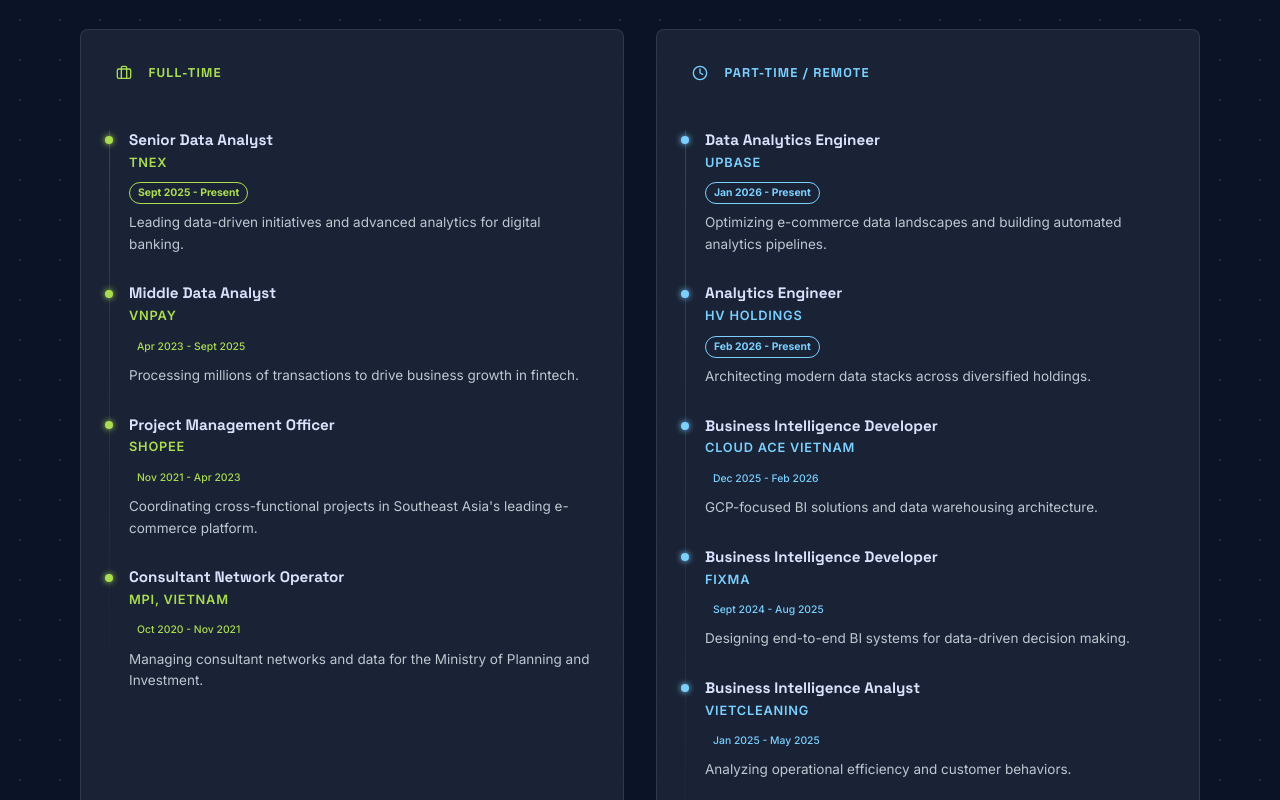
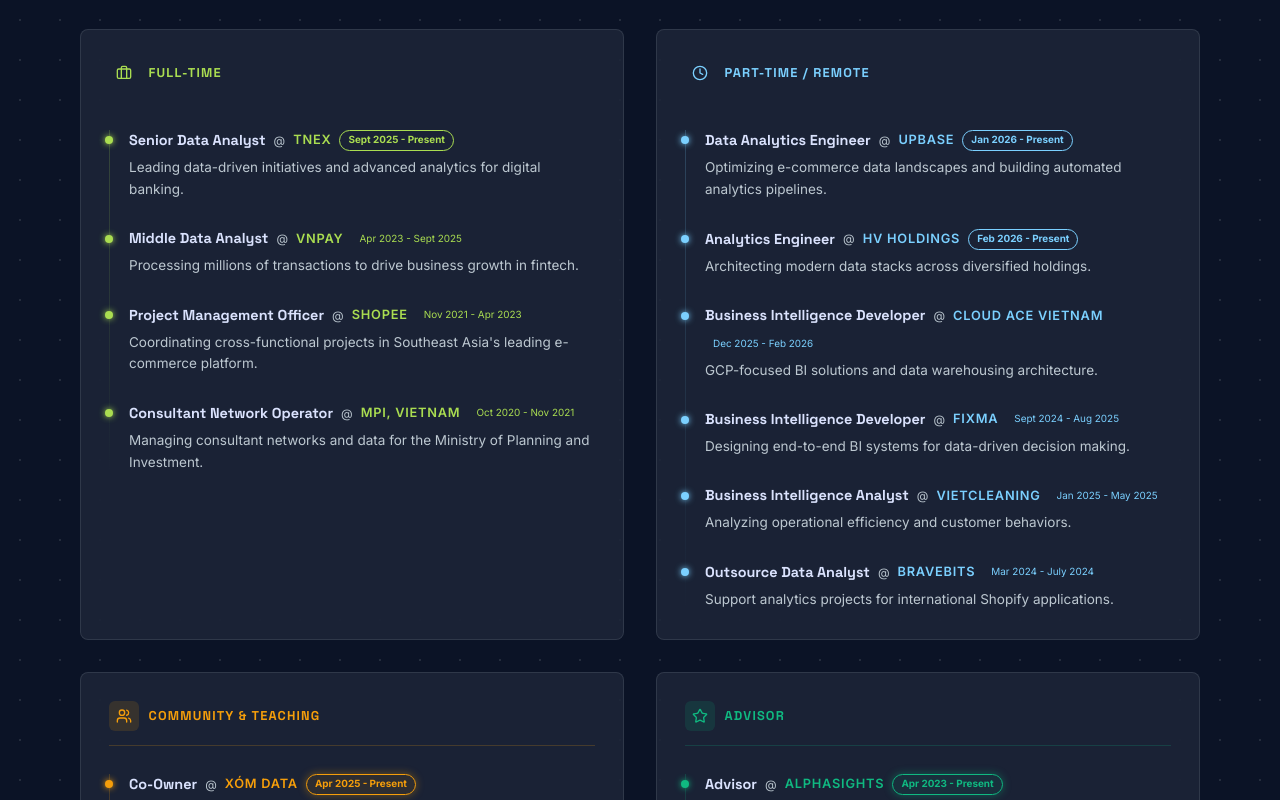
Before and after one commit to tunguyenn99/personal-websites-portfolio, a React (Vite) app: page / in a window 1280 px wide. Shown: the part 1040-1840 px from the top of the page. Built offline with nearby package versions, Linux system fonts and the light colour scheme.

Commit message:
ui: inline role/company/period on same row, remove border for non-Present

```diff
--- a/src/components/Experience.jsx
+++ b/src/components/Experience.jsx
@@ -185,40 +185,40 @@
                       width: '8px', height: '8px', borderRadius: '50%',
                       background: col.accentColor, boxShadow: `0 0 6px ${col.accentColor}`
                     }} />
+
+                    {/* Role + Company + Period on same row */}
+                    <div style={{ display: 'flex', alignItems: 'center', gap: '0.5rem', flexWrap: 'wrap', marginBottom: '0.4rem' }}>
                       <h4 style={{
-                      fontSize: '0.95rem', fontWeight: 700, fontFamily: 'Space Grotesk',
-                      marginBottom: '0.2rem', lineHeight: 1.3
+                        fontSize: '0.9rem', fontWeight: 700, fontFamily: 'Space Grotesk',
+                        lineHeight: 1.3, margin: 0
                       }}>
                         {exp.role}
                       </h4>
+                      <span style={{ color: 'var(--text-muted)', fontSize: '0.75rem' }}>@</span>
                       <a
                         href={exp.url}
                         target="_blank"
                         rel="noreferrer"
                         style={{
                           color: col.accentColor, fontWeight: 600, fontSize: '0.8rem',
-                        textDecoration: 'none', textTransform: 'uppercase', letterSpacing: '0.06em',
-                        display: 'block', marginBottom: '0.3rem'
+                          textDecoration: 'none', textTransform: 'uppercase', letterSpacing: '0.06em'
                         }}
                       >
                         {exp.company}
                       </a>
                       <span style={{
-                      display: 'inline-block', fontSize: '0.65rem', padding: '0.1rem 0.5rem',
+                        display: 'inline-block', fontSize: '0.62rem', padding: '0.1rem 0.5rem',
                         borderRadius: '9999px', background: `${col.accentColor}15`,
                         color: col.accentColor,
-                      border: exp.period.includes('Present')
-                        ? `1px solid ${col.accentColor}`
-                        : `1px solid ${col.accentColor}30`,
-                      boxShadow: exp.period.includes('Present')
-                        ? `0 0 8px ${col.accentColor}66`
-                        : 'none',
-                      fontWeight: exp.period.includes('Present') ? 700 : 500,
-                      marginBottom: '0.5rem'
+                        border: exp.period.includes('Present') ? `1px solid ${col.accentColor}` : 'none',
+                        boxShadow: exp.period.includes('Present') ? `0 0 8px ${col.accentColor}66` : 'none',
+                        fontWeight: exp.period.includes('Present') ? 700 : 400,
                       }}>
                         {exp.period}
                       </span>
-                    <p style={{ color: 'var(--text-muted)', fontSize: '0.845rem', lineHeight: 1.6 }}>
+                    </div>
+
+                    <p style={{ color: 'var(--text-muted)', fontSize: '0.845rem', lineHeight: 1.6, margin: 0 }}>
                       {exp.description}
                     </p>
                   </div>
```
Lines whose indentation alone changed are shown as unchanged.
